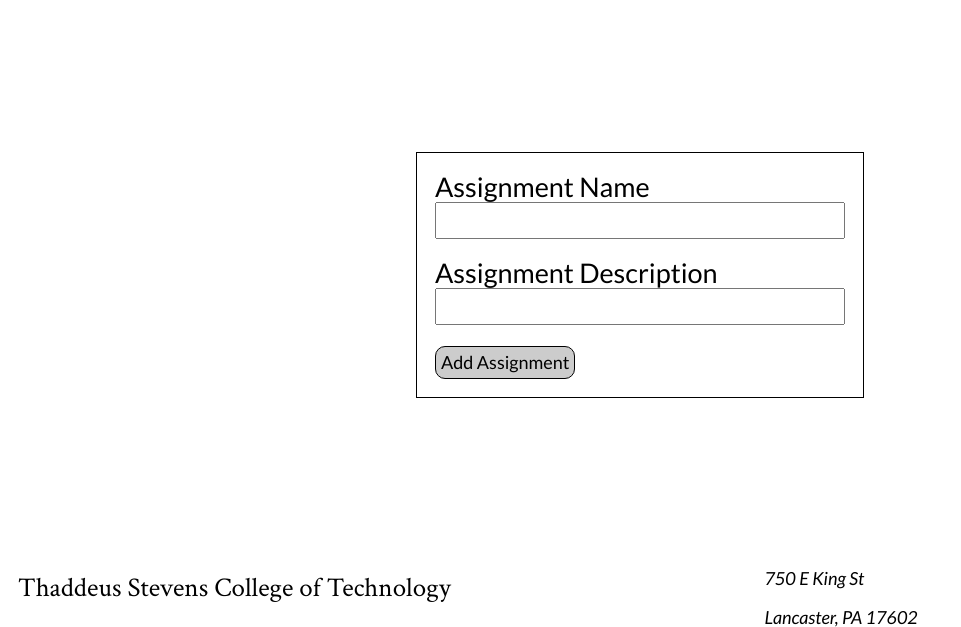
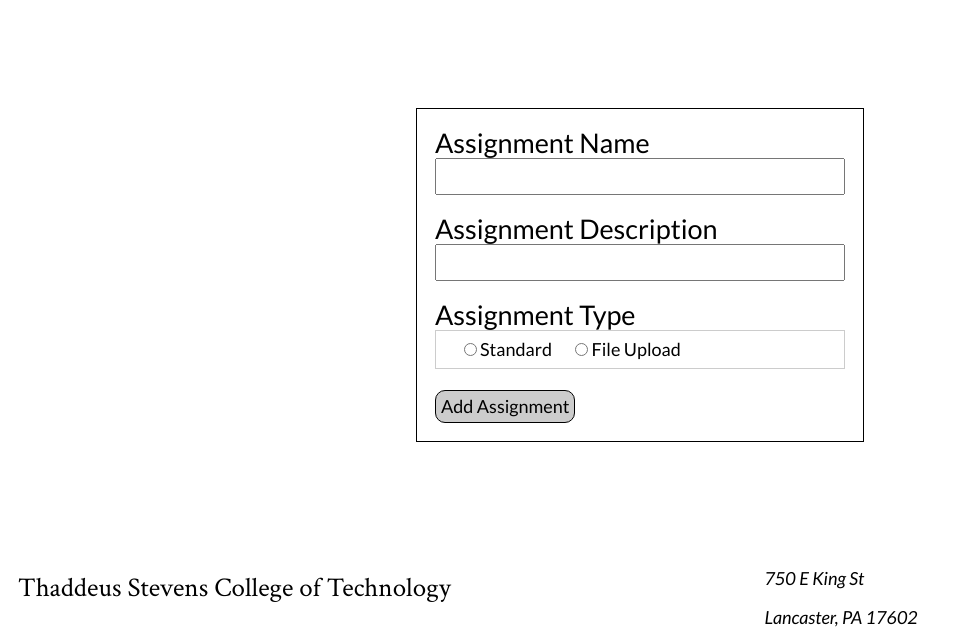
Before and after one commit to AlaaA0813/blue-portal, a Flask app: template portal/templates/assignments/create.html in a window 1280 px wide. Shown: the part 98-725 px from the top of the page, without its empty margins (0-961 px from the left). Run offline with Flask 2, Linux system fonts and the light colour scheme; the template is opened without the code that fills it, so the values that code supplies are empty; some libraries are stand-ins or nearby versions.

Commit message:
Add assignment type -add radio buttons -add styles for button -add type to assignemnt table

```diff
--- a/portal/schema.sql
+++ b/portal/schema.sql
@@ -37,4 +37,5 @@ CREATE TABLE assignments (
     assignment_name varchar(200) NOT NULL,
     assignment_description text NOT NULL,
     course_id integer REFERENCES courses(id)
+    type varchar(7) NOT NULL CHECK (type IN ('default', 'file')),
 );
--- a/portal/static/styles.css
+++ b/portal/static/styles.css
@@ -65,6 +65,16 @@ label input {
   width: 100%;
 }
 
+input.type{
+  width: auto;
+  margin-left: 5%;
+}
+
+.border{
+  border: 1px solid #ccc;
+  padding: 8px;
+  font-size: 1rem;
+}
 
 
 /**
--- a/portal/templates/assignments/create.html
+++ b/portal/templates/assignments/create.html
@@ -18,6 +18,12 @@
     <label for="assignment_description">Assignment Description
       <input type="text" name="assignment_description" required/>
     </label>
+    <label for="assignment_type">Assignment Type
+      <div class="border">
+        <input type="radio" name="type" value="default" required  class="type"> Standard
+        <input type="radio" name="type" value="file" required  class="type"> File Upload
+      </div>
+    </label>
     <input type="submit" value="Add Assignment" class="submit" />
   </form>
 {% endblock %}
```
